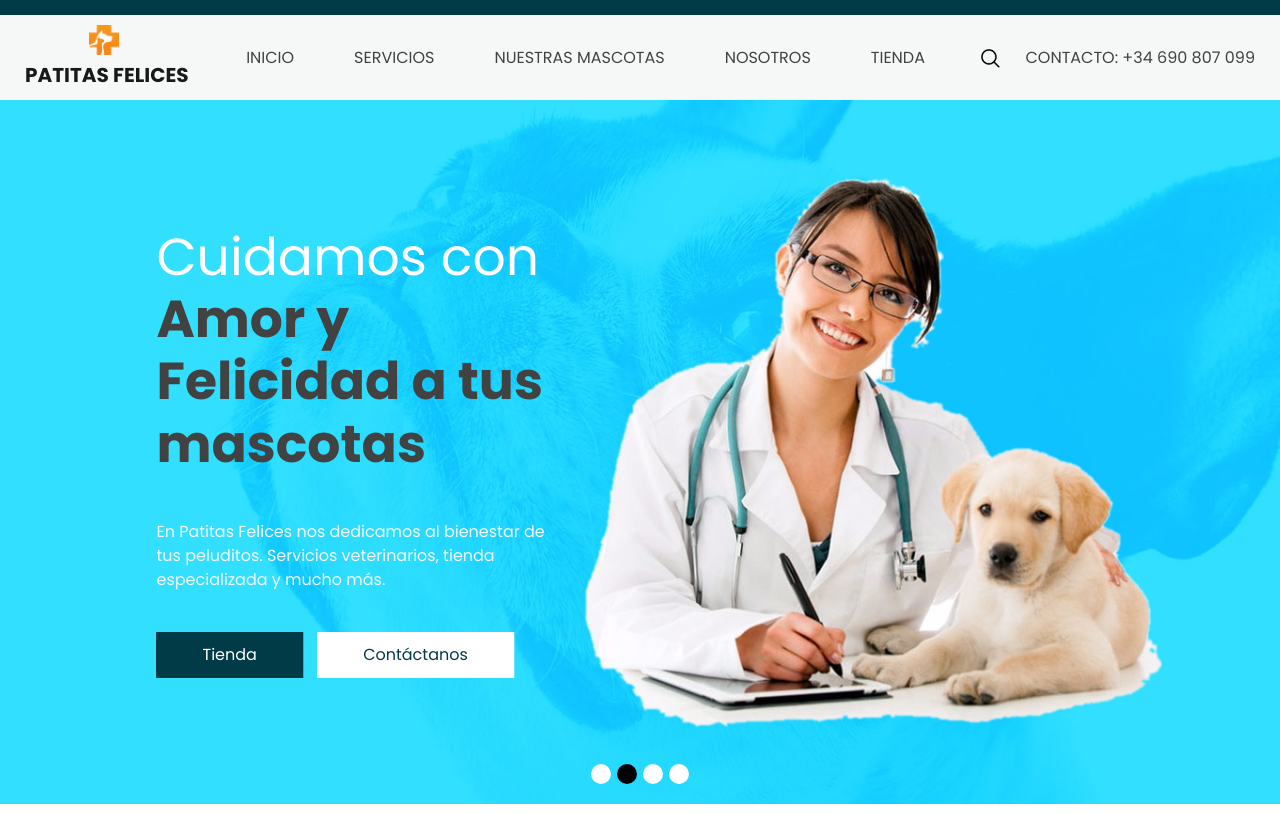
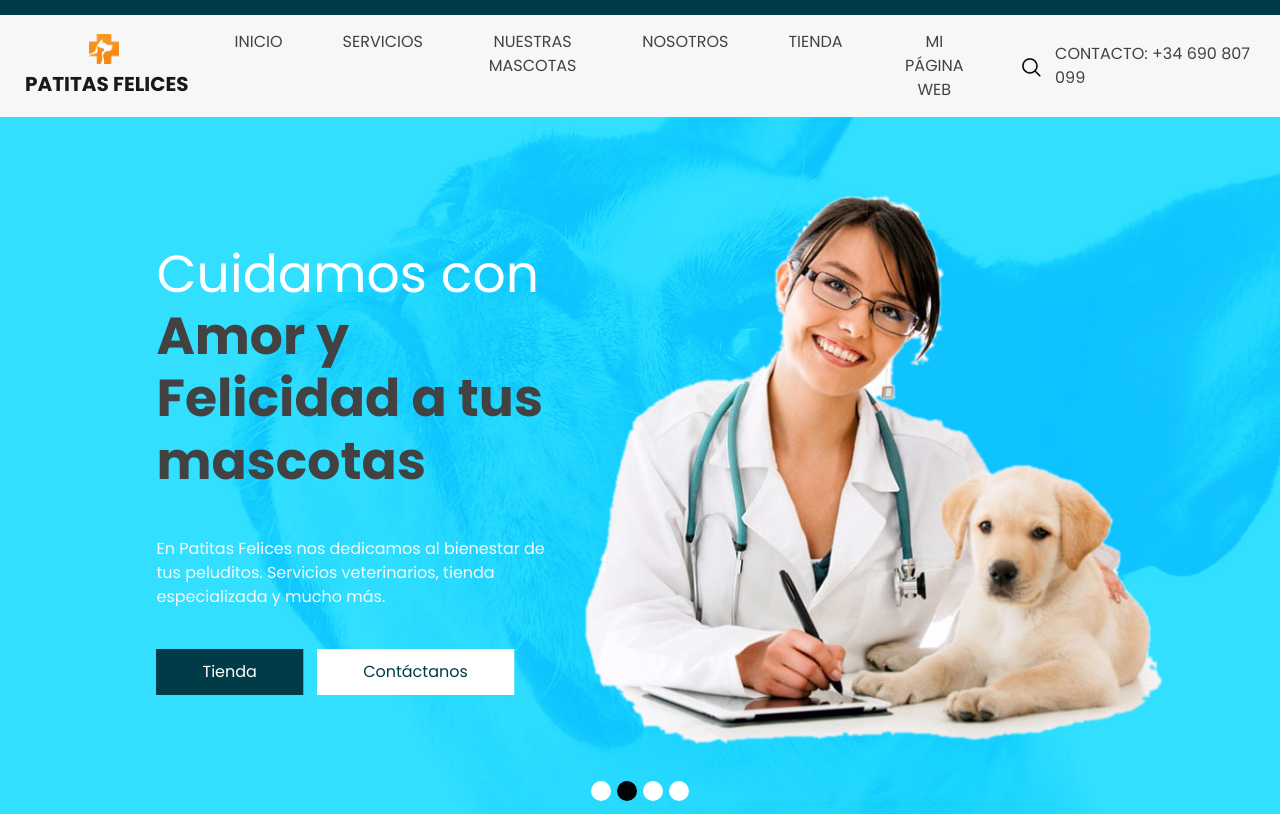
Before and after one commit to rubenrtdh/patitas_felices_html, a plain HTML site: page index.html in a window 1280 px wide. Shown: the top 814 px of the page. Drawn offline with nearby package versions, Linux system fonts and the light colour scheme; some packages are replaced by stand-ins of ours.

Commit message:
Update index.html

```diff
--- a/index.html
+++ b/index.html
@@ -66,6 +66,9 @@
                 </li>
                 <li class="nav-item">
                   <a class="nav-link" href="buy.html">Tienda</a>
+                </li>
+                <li class="nav-item">
+                  <a class="nav-link" href="examen.html"> Mi Página Web</a>
                 </li>
               </ul>
               <form class="form-inline my-2 my-lg-0 ml-0 ml-lg-4 mb-3 mb-lg-0">
```
